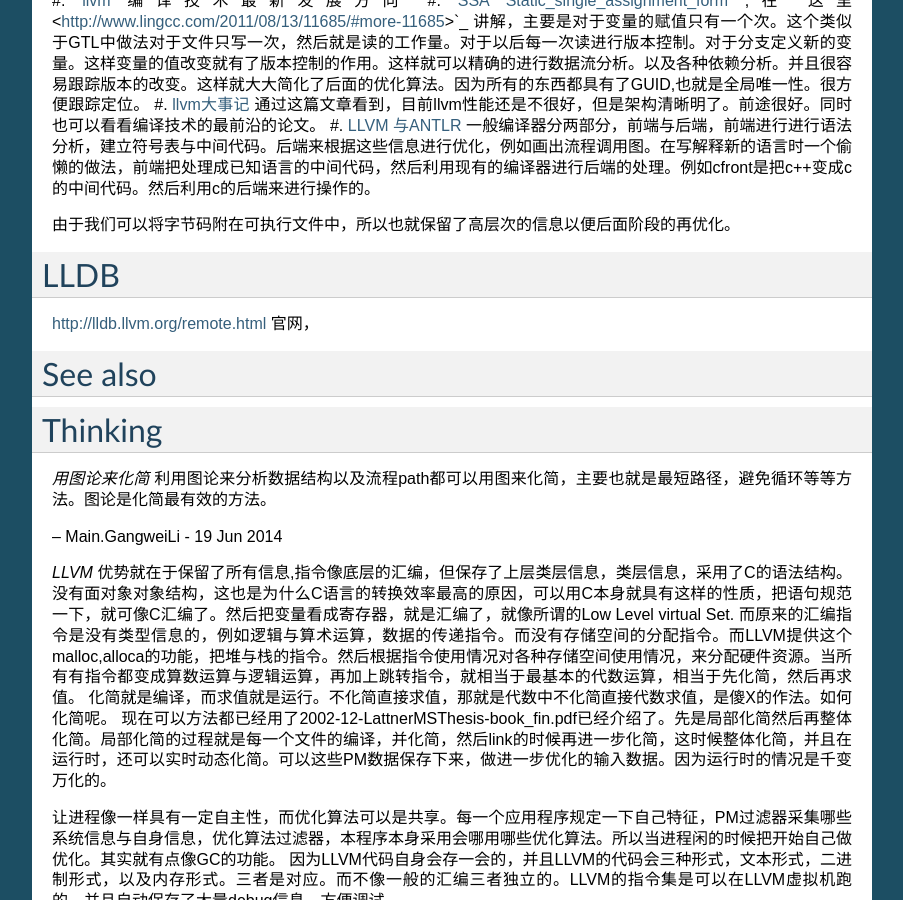
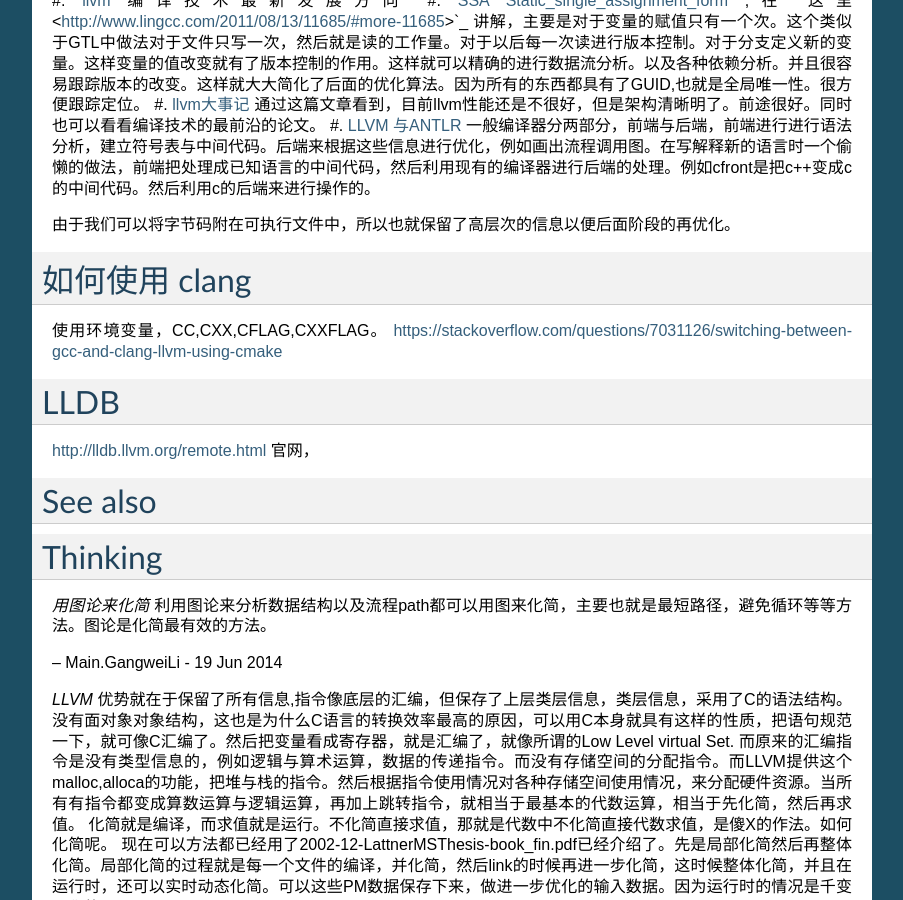
Before and after one commit to gwli/Programming, a Sphinx documentation site: the page built from source/content/Stage_3/LLVM/LLVMStudy.rst, in a window 1280 px wide and 900 px high, scrolled down 1339 px. Shown: the whole window, without its empty margins (198-1101 px from the left). Built offline with Sphinx 7.4.7, drawn with Linux system fonts in a browser that asks for light colours.

Commit message:
如何使用clang

```diff
--- a/source/content/Stage_3/LLVM/LLVMStudy.rst
+++ b/source/content/Stage_3/LLVM/LLVMStudy.rst
@@ -87,6 +87,11 @@
 
 由于我们可以将字节码附在可执行文件中，所以也就保留了高层次的信息以便后面阶段的再优化。
 
+如何使用 clang
+==================
+
+使用环境变量，CC,CXX,CFLAG,CXXFLAG。
+https://stackoverflow.com/questions/7031126/switching-between-gcc-and-clang-llvm-using-cmake
 
 LLDB
 ====
```
